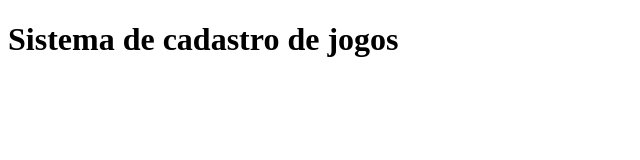
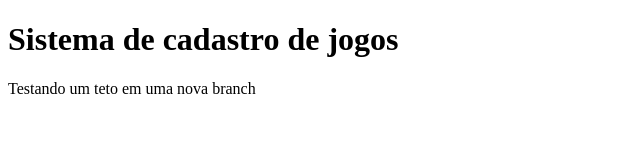
Before and after one commit to David-mp2121/curso-github, a plain HTML site: page index.html in a window 1280 px wide. Shown: the whole page, without its empty margins (0-640 px from the left). Drawn offline with Linux system fonts and the light colour scheme.

Commit message:
testando commi na  2° branch

```diff
--- a/index.html
+++ b/index.html
@@ -8,6 +8,6 @@
 </head>
 <body>
     <h1>Sistema de cadastro de jogos</h1>
-
+    <p>Testando um teto em uma nova branch</p>
 </body>
 </html>
```
